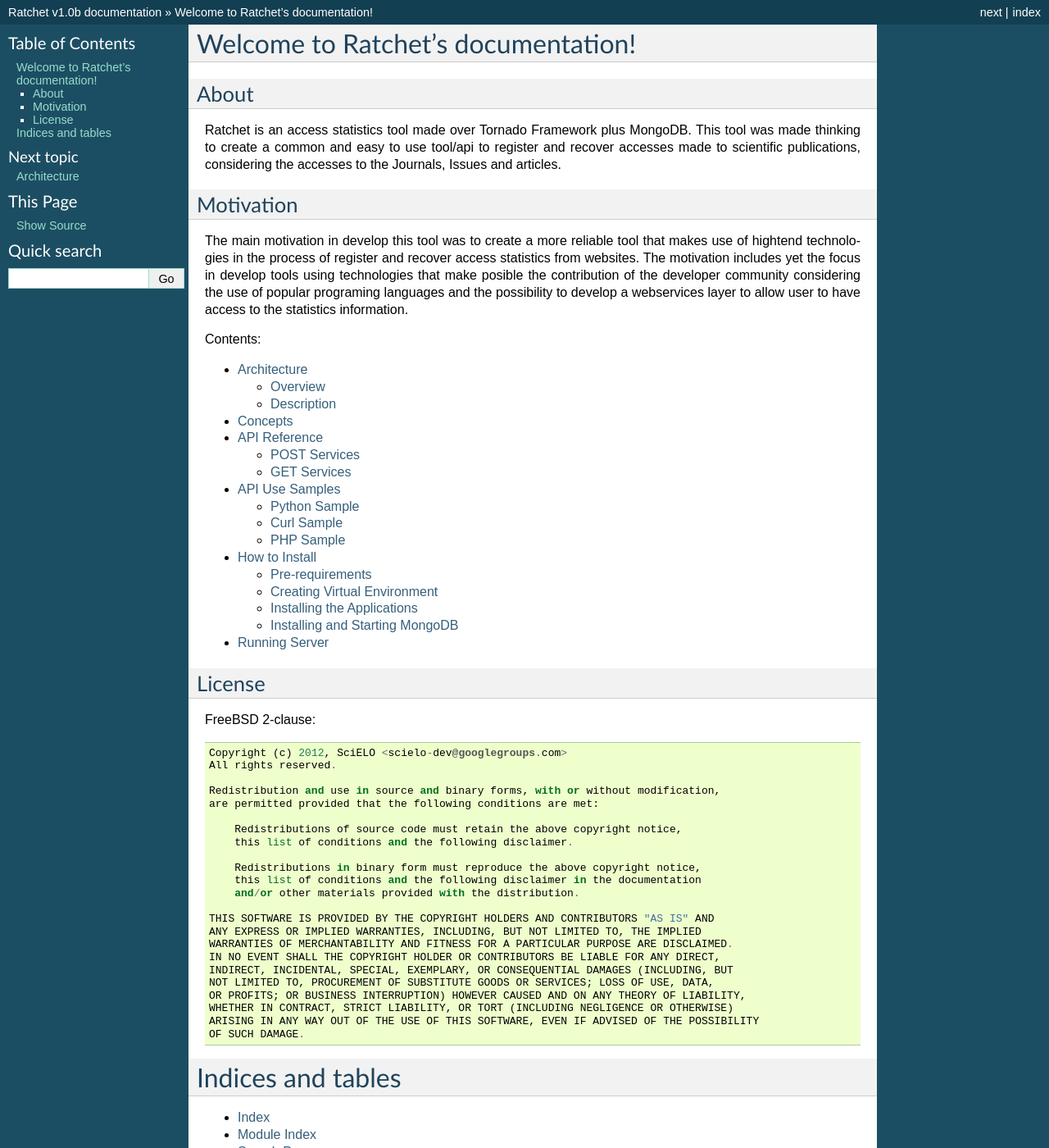
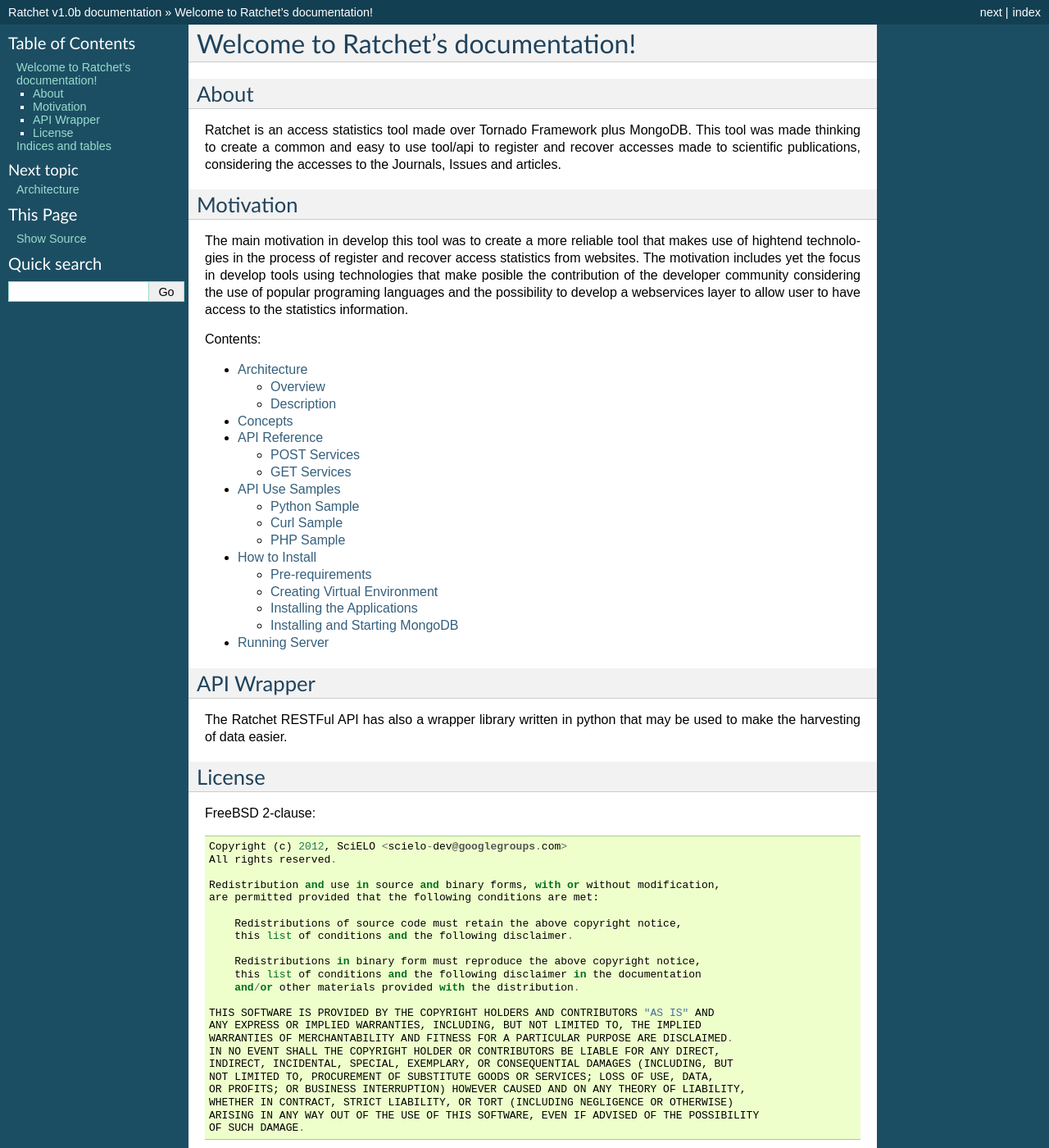
Before and after one commit to scieloorg/ratchet, a Sphinx documentation site: the page built from docs/index.rst, in a window 1280 px wide and 1400 px high. Shown: the whole window at 82% size. Built offline with Sphinx 7.4.7, drawn with Linux system fonts in a browser that asks for light colours.

Commit message:
Update index.rst

```diff
--- a/docs/index.rst
+++ b/docs/index.rst
@@ -26,6 +26,11 @@
    api.rst
    api_samples.rst
    howtoinstall.rst
+
+API Wrapper
+-----------
+
+The Ratchet RESTFul API has also a wrapper library written in python that may be used to make the harvesting of data easier.
 
 License
 -------
```
